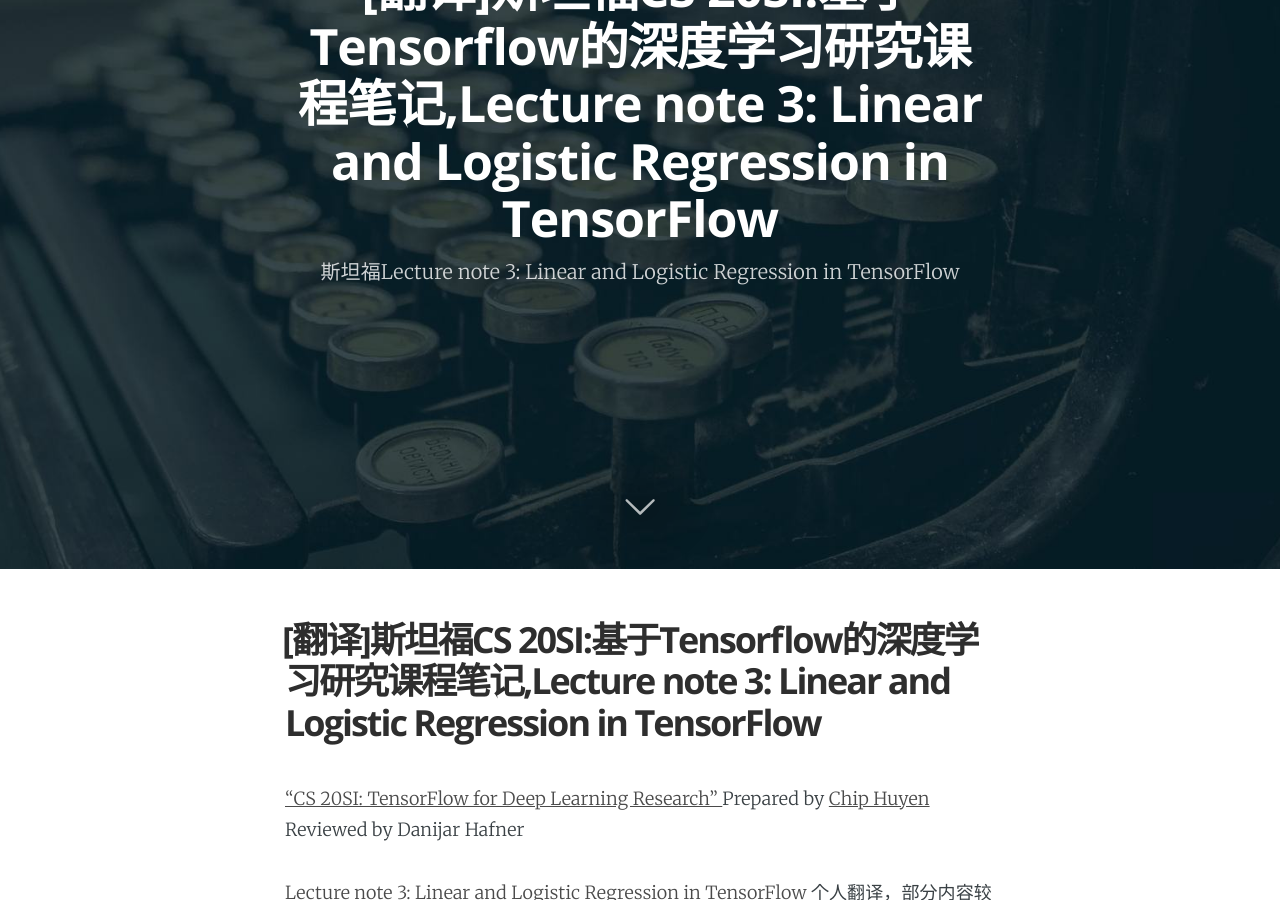
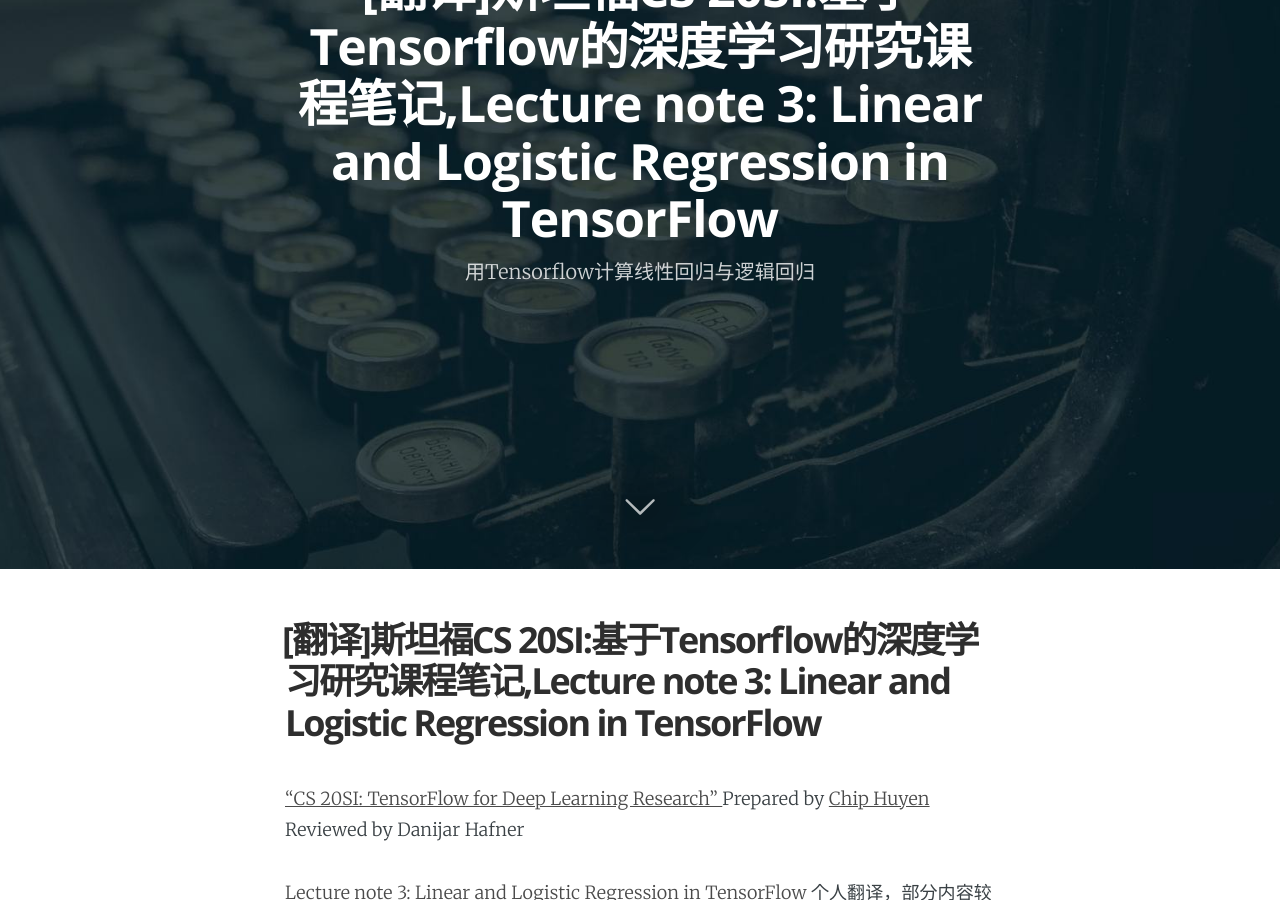
Before and after one commit to wineway/wineway.github.io, a Jekyll site: the page built from _posts/2017-3-5-3.md, in a window 1280 px wide and 900 px high, scrolled down 331 px. Built offline with Jekyll 4.4.1, drawn with Linux system fonts in a browser that asks for light colours; nearby versions of some CDN libraries; comment, search, counter and statistics services are not loaded.

Commit message:
Update 2017-3-5-3.md

```diff
--- a/_posts/2017-3-5-3.md
+++ b/_posts/2017-3-5-3.md
@@ -3,7 +3,7 @@
 title:  "[翻译]斯坦福CS 20SI:基于Tensorflow的深度学习研究课程笔记,Lecture note 3: Linear and Logistic Regression in TensorFlow"
 date:   2013-3-5 19:30:27 -0800
 author: wineway
-description: "斯坦福Lecture note 3: Linear and Logistic Regression in TensorFlow"
+description: "用Tensorflow计算线性回归与逻辑回归"
 ---
 [“CS 20SI: TensorFlow for Deep Learning Research” ](cs20si.stanford.edu) Prepared by [Chip Huyen](huyenn@stanford.edu )
 Reviewed by Danijar Hafner
```
